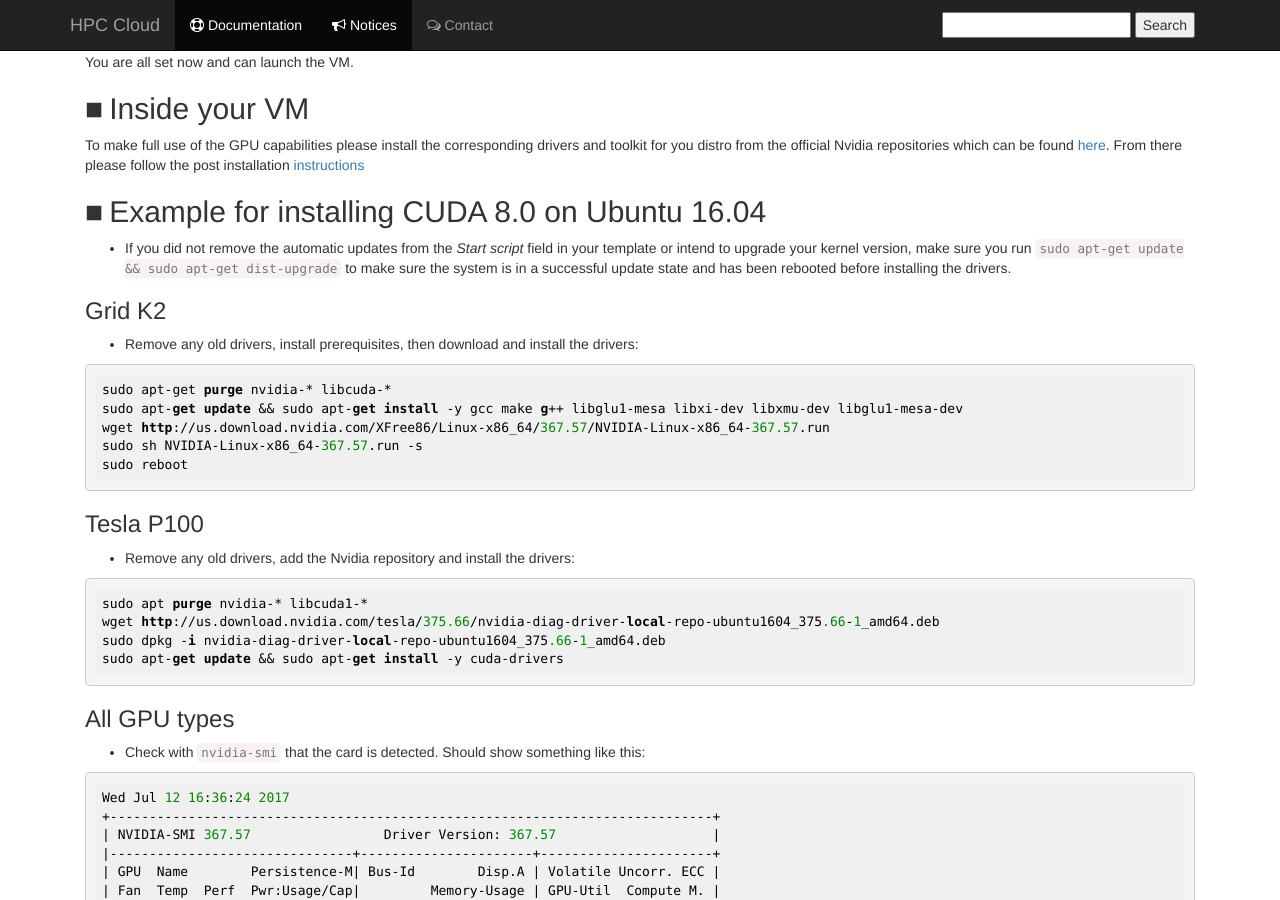
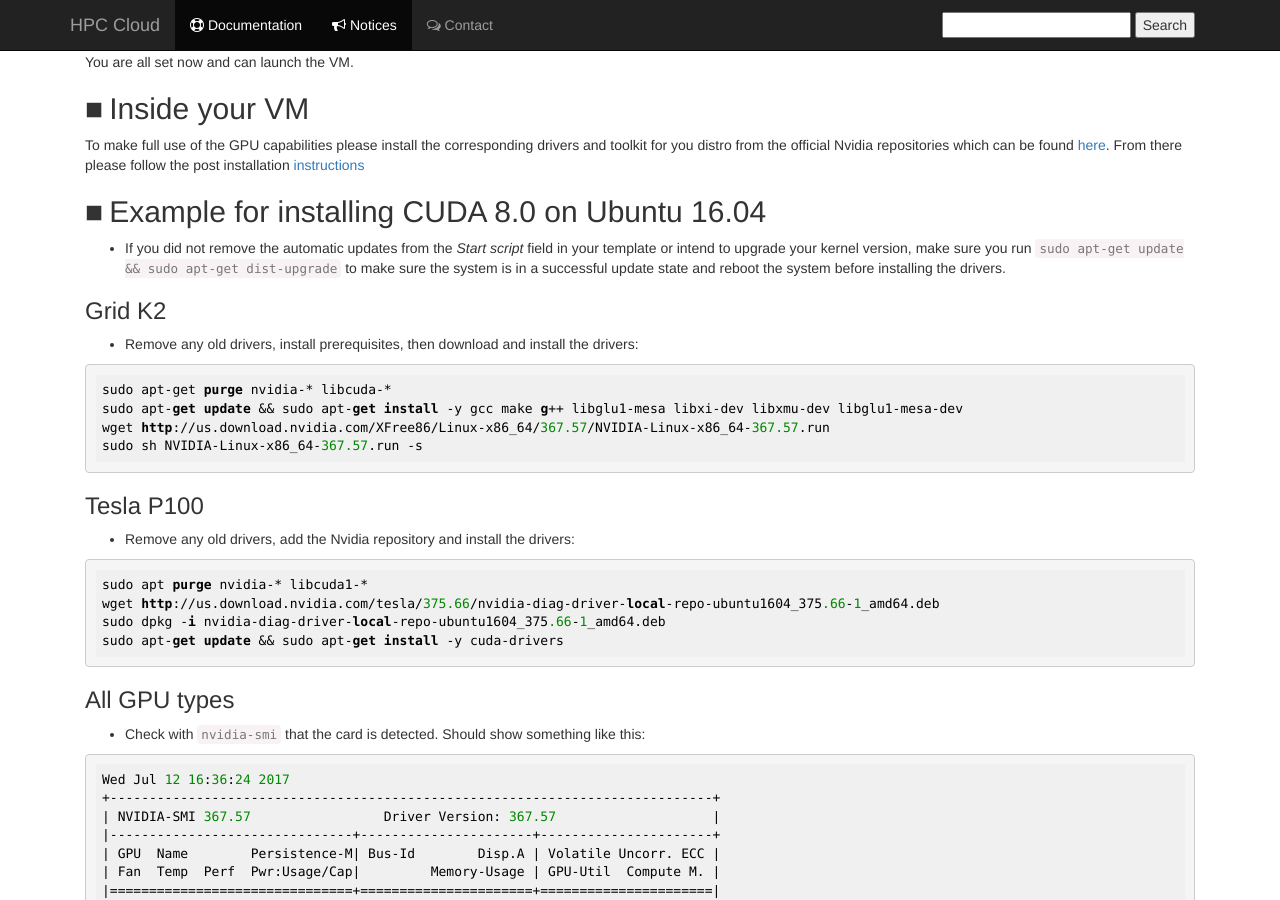
Before and after one commit to sara-nl/clouddocs, a Jekyll site: the page built from gpu-attach.markdown, in a window 1280 px wide and 900 px high, scrolled down 3207 px. Built offline with Jekyll 4.4.1, drawn with Linux system fonts in a browser that asks for light colours; nearby versions of some CDN libraries; our own code applies the rules of GitHub Pages for plain Markdown files.

Commit message:
Update gpu-attach.markdown

````diff
--- a/gpu-attach.markdown
+++ b/gpu-attach.markdown
@@ -66,7 +66,7 @@ You are all set now and can launch the VM.
 To make full use of the GPU capabilities please install the corresponding drivers and toolkit for you distro from the official Nvidia repositories which can be found [here](https://developer.nvidia.com/cuda-downloads). From there please follow the post installation [instructions](http://docs.nvidia.com/cuda/cuda-installation-guide-linux/#package-manager-installation)
 
 ## Example for installing CUDA 8.0 on Ubuntu 16.04
-* If you did not remove the automatic updates from the _Start script_ field in your template or intend to upgrade your kernel version, make sure you run `sudo apt-get update && sudo apt-get dist-upgrade` to make sure the system is in a successful update state and has been rebooted before installing the drivers.
+* If you did not remove the automatic updates from the _Start script_ field in your template or intend to upgrade your kernel version, make sure you run `sudo apt-get update && sudo apt-get dist-upgrade` to make sure the system is in a successful update state and reboot the system before installing the drivers.
 
 ### Grid K2
 
@@ -77,7 +77,6 @@ sudo apt-get purge nvidia-* libcuda-*
 sudo apt-get update && sudo apt-get install -y gcc make g++ libglu1-mesa libxi-dev libxmu-dev libglu1-mesa-dev
 wget http://us.download.nvidia.com/XFree86/Linux-x86_64/367.57/NVIDIA-Linux-x86_64-367.57.run
 sudo sh NVIDIA-Linux-x86_64-367.57.run -s
-sudo reboot
 ```
 
 ### Tesla P100
````
